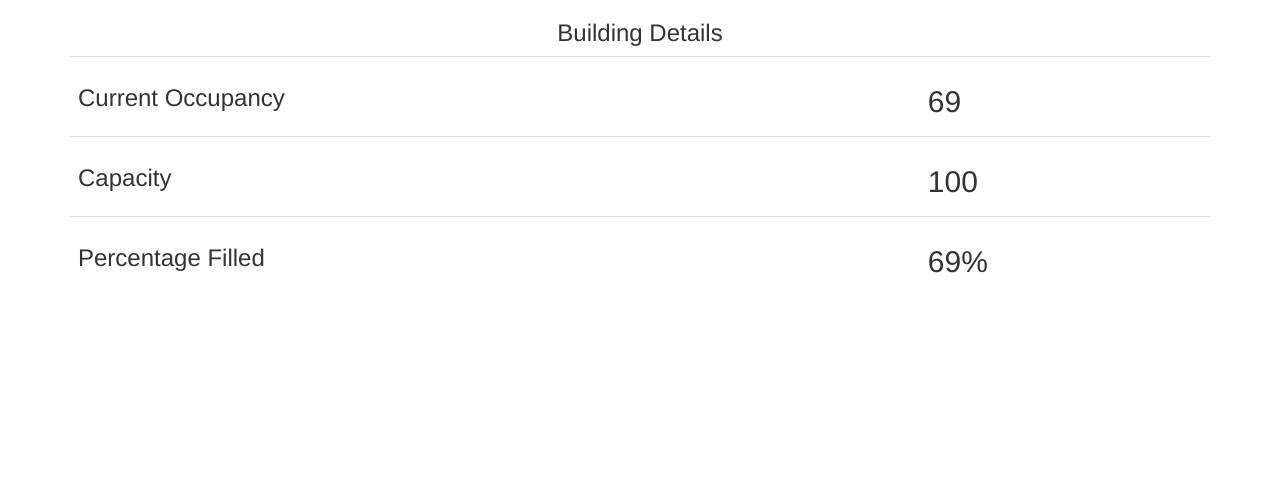
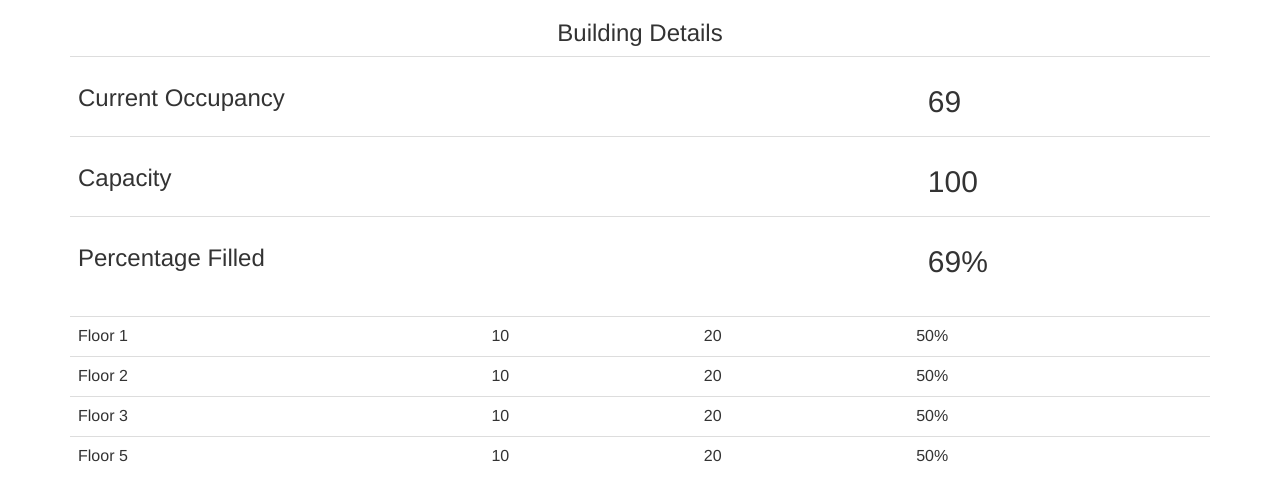
Before and after one commit to brentzucker/GT-Hive, a plain HTML site: page building_details.html in a window 1280 px wide. Drawn offline with nearby package versions, Linux system fonts and the light colour scheme.

```diff
--- a/building_details.html
+++ b/building_details.html
@@ -20,7 +20,7 @@
 						<td>
 							<h2>
 							69
-						</h2>
+							</h2>
 						</td>
 					</tr>
 					<tr>
@@ -30,7 +30,7 @@
 						<td>
 							<h2>
 							100
-						</h2>
+							</h2>
 						</td>
 					</tr>
 					<tr>
@@ -40,7 +40,65 @@
 						<td>
 							<h2>
 							69%
-						</h2>
+							</h2>
+						</td>
+					</tr>
+				</table>
+				<table class="table">
+					<tr>
+						<td>
+							Floor 1
+						</td>
+						<td>
+							10
+						</td>
+						<td>
+							20
+						</td>
+						<td>
+							50%
+						</td>
+					</tr>
+					<tr>
+						<td>
+							Floor 2
+						</td>
+						<td>
+							10
+						</td>
+						<td>
+							20
+						</td>
+						<td>
+							50%
+						</td>
+					</tr>
+					<tr>
+						<td>
+							Floor 3
+						</td>
+						<td>
+							10
+						</td>
+						<td>
+							20
+						</td>
+						<td>
+							50%
+						</td>
+					</tr>
+					<tr>
+						<td>
+							Floor 5
+						</td>
+						<td>
+							10
+						</td>
+						<td>
+							20
+						</td>
+						<td>
+							50%
 						</td>
 					</tr>
 				</table>
--- a/webapp_style.css
+++ b/webapp_style.css
@@ -1,6 +1,7 @@
 .buttons-container {
 	display: inline-flex;
-	width: 400px;
+	width: 500px;
+	padding: 0px;
 }
 
 .button-item {
```
Also changed, not shown: webApp_prototype.html (+12 -4 lines).
